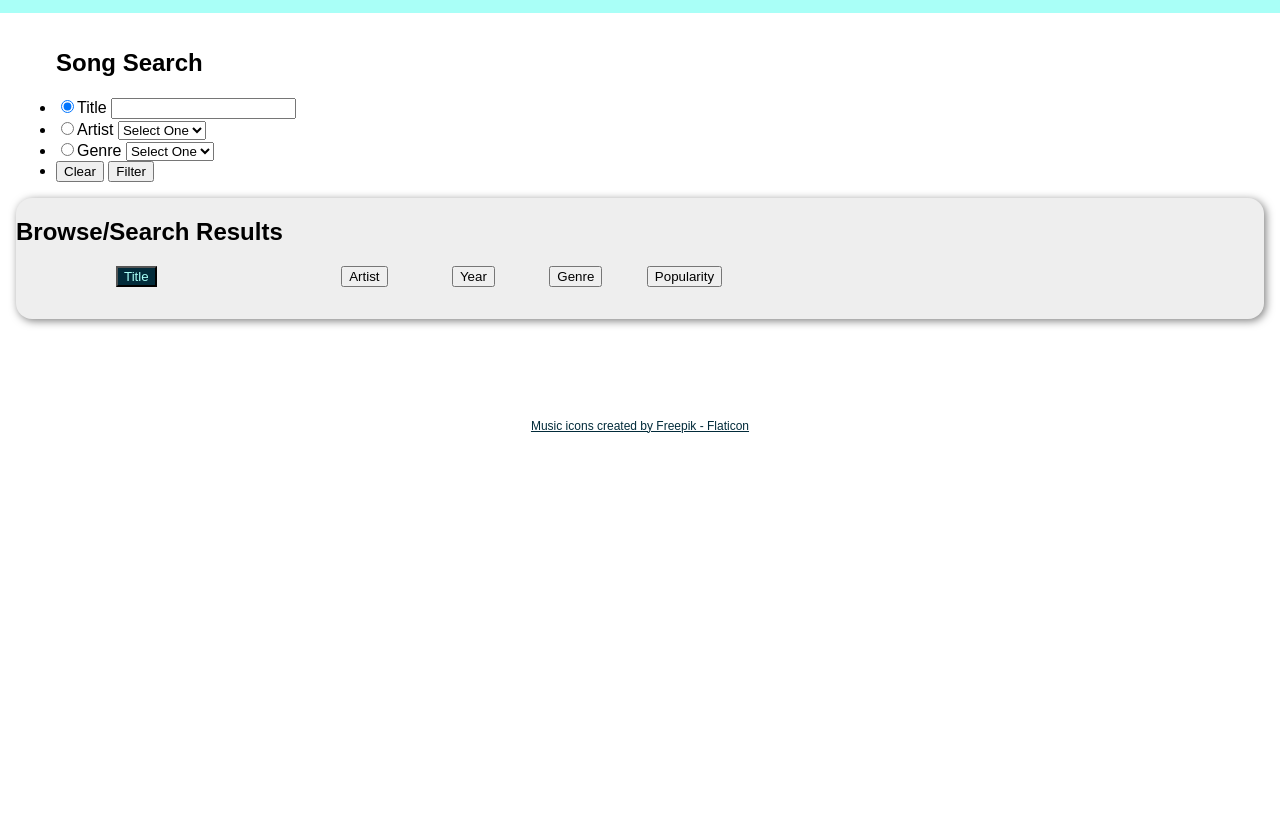
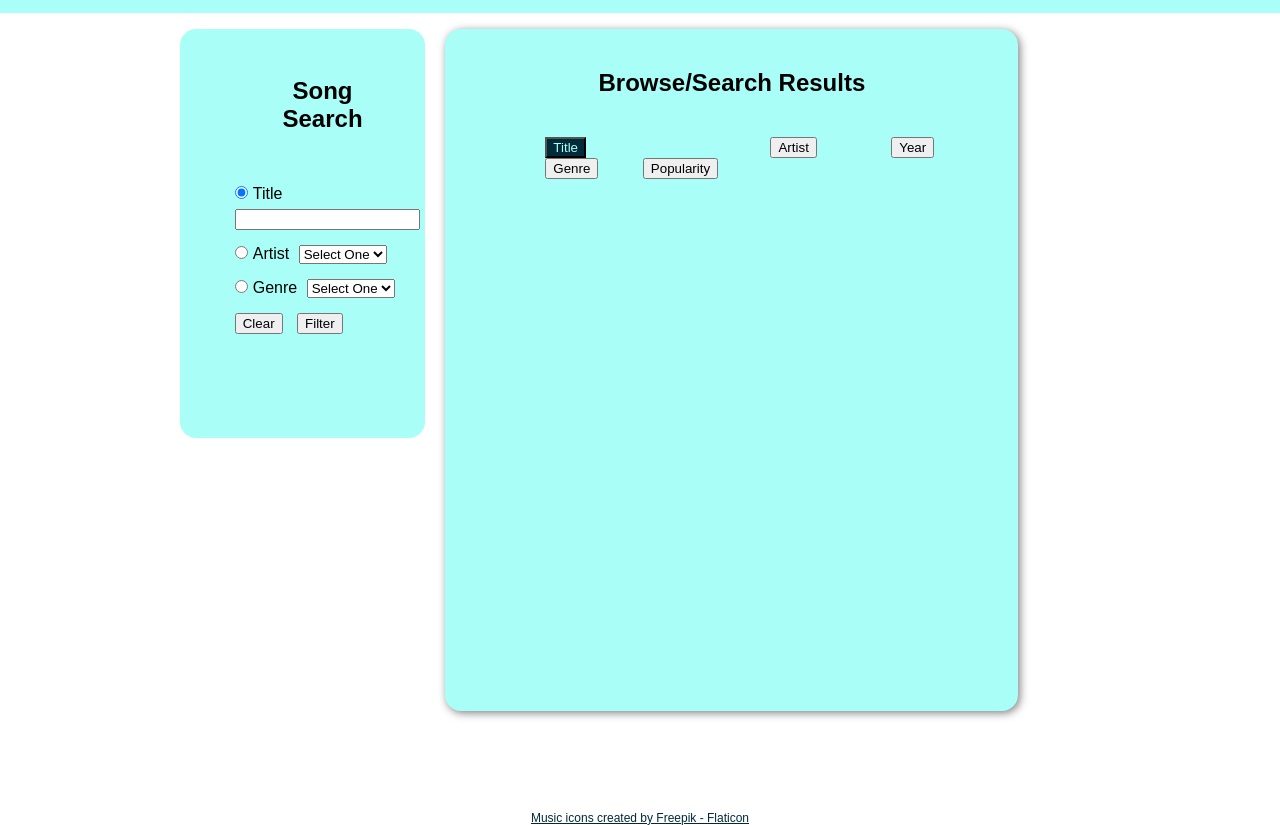
Before and after one commit to kschw964/comp3612_assignment2, a plain HTML site: page index.html in a window 1280 px wide. Both pictures are taken after a click on the button "Search". Shown: the part 83-908 px from the top of the page. Before the commit the page ends 800 px from the top, so only its background shows below. Drawn offline with nearby package versions, Linux system fonts and the light colour scheme; no server answers.

Commit message:
Search CSS complete

```diff
--- a/css/global.css
+++ b/css/global.css
@@ -213,19 +213,53 @@ footer a {
   color: var(--colorSecondary);
 }
 
-/* Browse/Search Page CSS */
+/* Browse/Search Page */
 
-/* #search{
-display: inline;
-} */
+#search {
+  display: none;
+  grid-template-columns: 1fr 2fr;
+  grid-column-gap: 20px;
+
+}
+#filterBox{
+  background-color: var(--colorPrimary);
+  height: 60%;
+  width: 60%;
+  border-radius: 16px;
+  justify-self: end;
+}
+#filterBox * {
+  margin: 5px;
+}
+#filterList{
+list-style-type: none;
+}
+
+#resultsBox{
+  background-color: var(--colorPrimary);
+  height: 100%;
+  width: 70%;
+
+}
+#search h2{
+  padding: 20px;
+  text-align: center;
+
+}
 
 #browseList{
   list-style-type: none;
   padding-left: 20px;
-  max-height: 500px; /* Set your desired maximum height */
-  overflow: auto;    /* Add a scrollbar when content overflows the container */
+  height: 500px;
+  width: 100%;
+  overflow-y: scroll;
 }
 
+#browseList li{
+  padding: 5px;
+  margin: 5px;
+  border-bottom: 1px solid black;
+}
 
 #orderTitle {
   margin-left: 100px;
@@ -234,19 +268,17 @@ display: inline;
   margin-left: 180px;
 }
 #orderYear {
-  margin-left: 60px;
+  margin-left: 70px;
 }
 #orderGenre {
-  margin-left: 50px;
+  margin-left: 100px;
 }
 #orderPopularity{
   margin-left: 40px;
 }
 .buttonSelected{
-
-  color: var(--colorPrimary); /* Set the color using a hex code, RGB value, or color name */
+  color: var(--colorPrimary);
   background-color: var(--colorSecondary);
-
 }
 
 .songName {
@@ -260,7 +292,7 @@ display: inline;
 }
 .songYear {
   display: inline-block;
-  width: 50px;
+  width: 100px;
 }
 .genreName {
   display: inline-block;
@@ -269,6 +301,10 @@ display: inline;
 .popularity{
   display: inline-block;
   width: 70px;
+}
+.addToPlayListButton{
+  margin: 0px;
+  padding: 0px;
 }
 
 .songPopUp {
@@ -289,7 +325,7 @@ display: inline;
   padding: 16px;
   background-color: var(--colorSecondary);
   color: #fff;
-  transition: opacity 0.5s ease-in-out; /* Apply a transition to the opacity property */
+  transition: opacity 0.5s ease-in-out;
   opacity: 0;
 
 }
--- a/index.html
+++ b/index.html
@@ -43,8 +43,8 @@
       </section>
     </main>
     <main id="search" class="hidden">
-      <aside>
-        <ul>
+      <aside id="filterBox">
+        <ul id="filterList">
           <label> <h2> Song Search </h2> </label>
           <li>
             <input type="radio" name="filterMethod" value="title" id="titleRadio" checked >Title </input>
@@ -68,7 +68,7 @@
           </li>
         </ul>
       </aside>
-      <section>
+      <section id="resultsBox">
         <h2>Browse/Search Results</h2>
           <button id="orderTitle" class="buttonSelected">Title</button>
           <button id="orderArtist">Artist</button>
```
